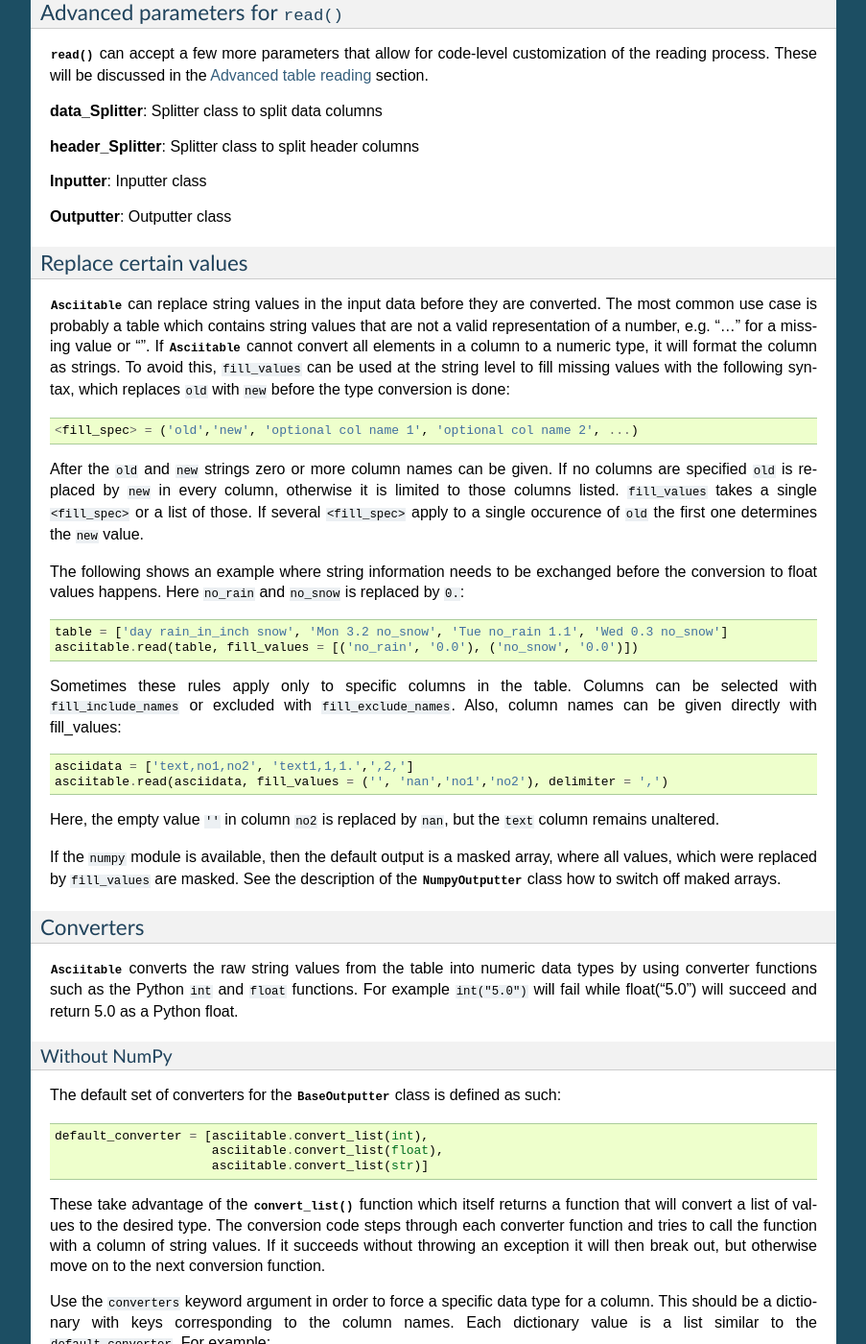
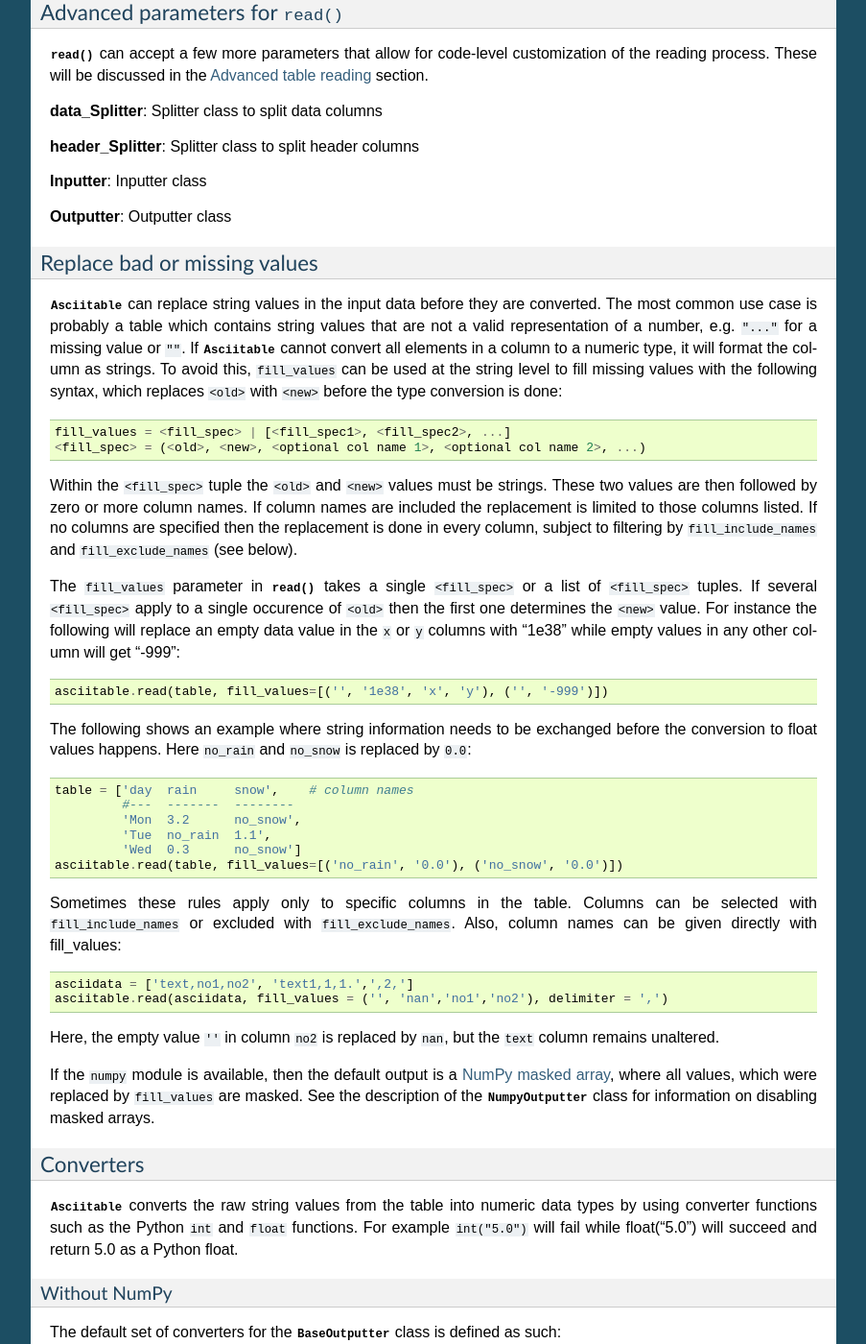
Before and after one commit to taldcroft/asciitable, a Sphinx documentation site: the page built from doc/index.rst, in a window 1280 px wide and 1400 px high, scrolled down 3736 px. Shown: the whole window at 96% size, without its empty margins (198-1101 px from the left). Built offline with Sphinx 7.4.7, drawn with Linux system fonts in a browser that asks for light colours; some of the changed text lies outside the part shown.

Commit message:
Add capability to handle bad or missing values in the input table.
This is done with a new fill_values parameter that specifies replacement of
particular bad or missing values with new values.  When used with NumPy the
default output will be a NumPy masked array.  Contributed by Moritz Guenther.

- Also added a procedure for releasing new versions.

```diff
--- a/doc/index.rst
+++ b/doc/index.rst
@@ -196,7 +196,7 @@ Commonly used parameters for ``read()``
 
 **fill_values**: fill value specifier of lists
   This can be used to fill missing values in the table or replace strings with special meaning.
-  See the `Replace certain values`_ section for more information and examples.
+  See the `Replace bad or missing values`_ section for more information and examples.
 
 **fill_include_names**: list of column names, which are affected by ``fill_values``.
   If not supplied, then ``fill_values`` can affect all columns.
@@ -218,30 +218,45 @@ of the reading process.  These will be discussed in the `Advanced table reading`
 
 **Outputter**: Outputter class
 
-Replace certain values
-^^^^^^^^^^^^^^^^^^^^^^^^^
+Replace bad or missing values
+^^^^^^^^^^^^^^^^^^^^^^^^^^^^^^^^^
 
-:mod:`Asciitable` can replace string values in the input data before they are converted.
-The most common use case is probably a table which contains string values that are not a valid
-representation of a number, e.g. "..." for a missing value or "".
-If :mod:`Asciitable` cannot convert all elements in a column to a numeric type, it will
-format the column as strings. To avoid this, ``fill_values`` can be used at the string level
-to fill missing values with the following syntax, which replaces ``old`` with ``new`` before the
-type conversion is done::
+:mod:`Asciitable` can replace string values in the input data before they are
+converted.  The most common use case is probably a table which contains string
+values that are not a valid representation of a number, e.g. ``"..."`` for a
+missing value or ``""``.  If :mod:`Asciitable` cannot convert all elements in a
+column to a numeric type, it will format the column as strings. To avoid this,
+``fill_values`` can be used at the string level to fill missing values with the
+following syntax, which replaces ``<old>`` with ``<new>`` before the type
+conversion is done::
 
-  <fill_spec> = ('old','new', 'optional col name 1', 'optional col name 2', ...)
+  fill_values = <fill_spec> | [<fill_spec1>, <fill_spec2>, ...]
+  <fill_spec> = (<old>, <new>, <optional col name 1>, <optional col name 2>, ...)
 
-After the ``old`` and ``new`` strings zero or more column names can be given. If no columns
-are specified ``old`` is replaced by ``new`` in every column, otherwise it is limited to those
-columns listed.
-``fill_values`` takes a single ``<fill_spec>`` or a list of those. If several ``<fill_spec>``
-apply to a single occurence of ``old`` the first one determines the ``new`` value.
+Within the ``<fill_spec>`` tuple the ``<old>`` and ``<new>`` values must be
+strings.  These two values are then followed by zero or more column names.  If
+column names are included the replacement is limited to those columns listed.
+If no columns are specified then the replacement is done in every column,
+subject to filtering by ``fill_include_names`` and ``fill_exclude_names`` (see
+below).
+
+The ``fill_values`` parameter in |read| takes a single ``<fill_spec>`` or a
+list of ``<fill_spec>`` tuples.  If several ``<fill_spec>`` apply to a single
+occurence of ``<old>`` then the first one determines the ``<new>`` value.  For
+instance the following will replace an empty data value in the ``x`` or ``y``
+columns with "1e38" while empty values in any other column will get "-999"::
+
+  asciitable.read(table, fill_values=[('', '1e38', 'x', 'y'), ('', '-999')])
 
 The following shows an example where string information needs to be exchanged
-before the conversion to float values happens. Here ``no_rain`` and ``no_snow`` is replaced by ``0.``::
+before the conversion to float values happens. Here ``no_rain`` and ``no_snow`` is replaced by ``0.0``::
 
-  table = ['day rain_in_inch snow', 'Mon 3.2 no_snow', 'Tue no_rain 1.1', 'Wed 0.3 no_snow']
-  asciitable.read(table, fill_values = [('no_rain', '0.0'), ('no_snow', '0.0')])
+  table = ['day  rain     snow',    # column names
+           #---  -------  --------
+           'Mon  3.2      no_snow',
+           'Tue  no_rain  1.1',
+           'Wed  0.3      no_snow']
+  asciitable.read(table, fill_values=[('no_rain', '0.0'), ('no_snow', '0.0')])
 
 Sometimes these rules apply only to specific columns in the table. Columns can be selected with
 ``fill_include_names`` or excluded with ``fill_exclude_names``. Also, column names can be
@@ -253,9 +268,11 @@ given directly with fill_values::
 Here, the empty value ``''`` in column ``no2`` is replaced by ``nan``, but the ``text``
 column remains unaltered.
 
-If the ``numpy`` module is available, then the default output is a masked array, where all
-values, which were replaced by ``fill_values`` are masked.
-See the description of the :class:`~asciitable.NumpyOutputter` class how to switch off maked arrays.
+If the ``numpy`` module is available, then the default output is a
+`NumPy masked array <http://docs.scipy.org/doc/numpy/reference/maskedarray.html>`_,
+where all values, which were replaced by ``fill_values`` are masked.  See the
+description of the :class:`~asciitable.NumpyOutputter` class for information on
+disabling masked arrays.
 
 Converters
 ^^^^^^^^^^^^^^
```
Also changed, not shown: asciitable.py (+9 -23 lines), 6 other files.
